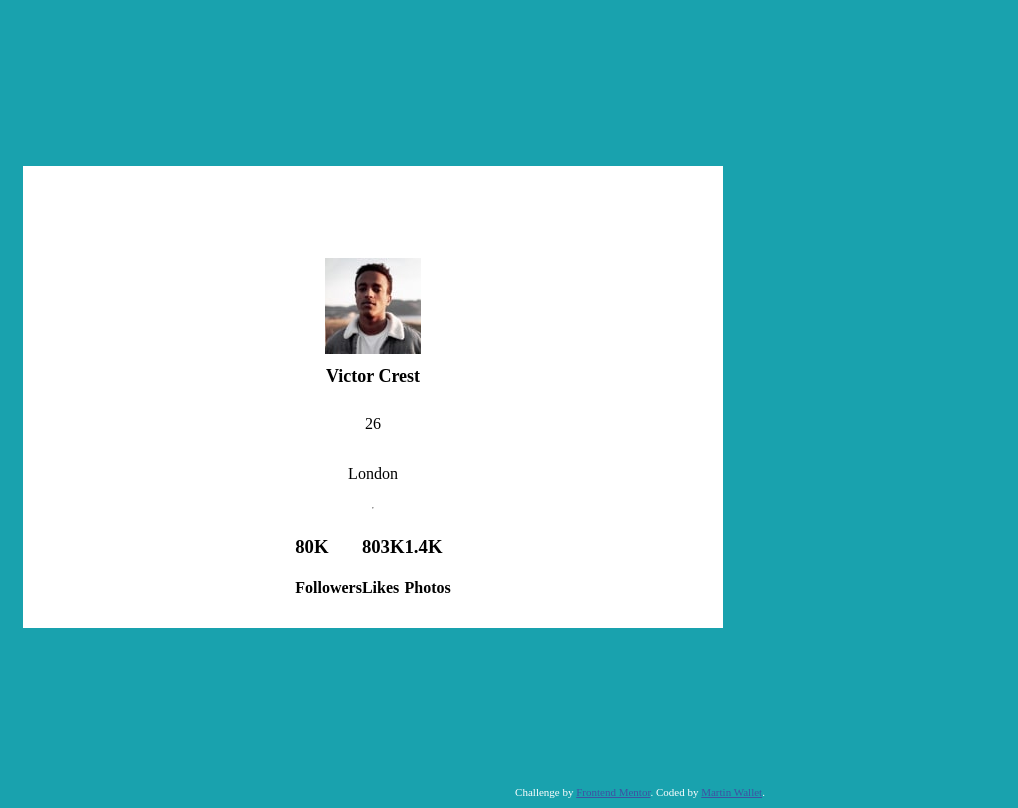
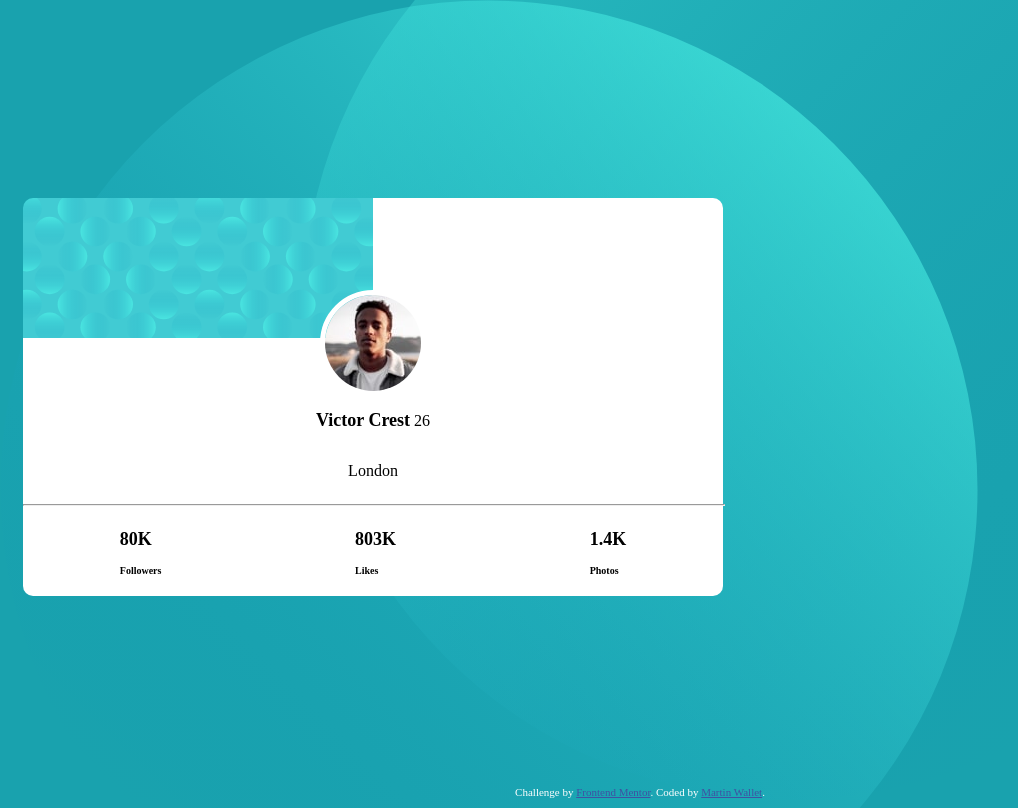
Before and after one commit to martinw0/profile-card, a plain HTML site: page index.html in a window 1280 px wide. Shown: the whole page, without its empty margins (0-1018 px from the left). Drawn offline with Linux system fonts and the light colour scheme.

Commit message:
update style

```diff
--- a/index.html
+++ b/index.html
@@ -14,22 +14,25 @@
   <div class="nothing"></div>
   <main>
     <image alt="Profile picture" src="./images/image-victor.jpg">
-    <h1>Victor Crest</h1>
-    <p>26</p>
+    <div class="name">
+      <h1>Victor Crest</h1>
+      <p>26</p>
+    </div>
+
     <p>London</p>
     <hr>
     <div class="stats">
       <div class="item">
-        <h3>80K</h3>
-        <h4>Followers</h4>
+        <h2>80K</h2>
+        <h3>Followers</h3>
       </div>
       <div class="item">
-        <h3>803K</h3>
-        <h4>Likes</h4>
+        <h2>803K</h2>
+        <h3>Likes</h3>
       </div>
       <div class="item">
-        <h3>1.4K</h3>
-        <h4>Photos</h4>
+        <h2>1.4K</h2>
+        <h3>Photos</h3>
       </div>
     </div>
   </main>
--- a/style.css
+++ b/style.css
@@ -13,6 +13,9 @@ body {
     padding: 0 15px;
     flex-flow: column;
     justify-content: space-between;
+    background-image: url(./images/bg-pattern-top.svg),url(./images/bg-pattern-bottom.svg);
+    background-repeat: no-repeat;
+    background-position: top left, bottom right;
 }
 .nothing {
     visibility: hidden;
@@ -25,18 +28,33 @@ main {
     align-items: center;
     flex-flow: column;
     max-width: 700px;
-    background-color: white;
+    background: no-repeat url(./images/bg-pattern-card.svg), white;
+    border-radius: 10px;
+}
+.name * {
+    display: inline-block;
 }
 h1 {
     font-size: 18px;
 }
-image {
-    border: 3px;
+h2 {
+    font-size: 18px;
+}
+h3 {
+    font-size: 10px;
+}
+img {
+    border-radius: 100%;
+    border: 5px solid white
+}
+hr {
+    width: 100%;
 }
 .stats {
     display: flex;
     flex-flow: row;
     justify-content: space-around;
+    width: 100%;
 }
 .attribution {
     font-size: 11px;
```
